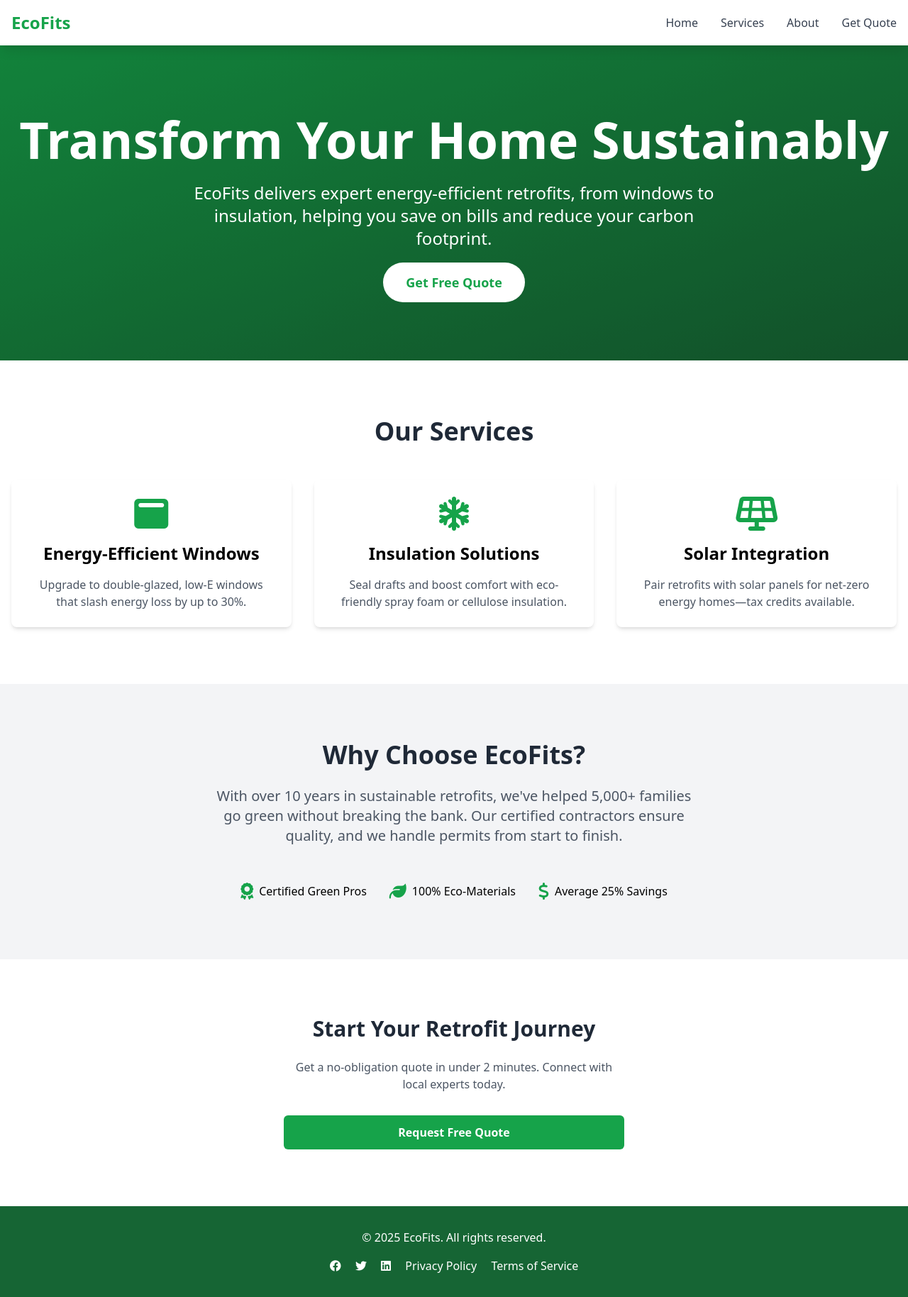
After one commit to BRYANXII/Ecofits, a Django app: template eco-retrofits/leads/templates/leads/home page/home_page.html in a window 1280 px wide. The commit adds this page. Shown: the whole page at 71% size. Run offline with Django 5.2, Linux system fonts and the light colour scheme; the template is opened without the code that fills it, so the values that code supplies are empty; some libraries are stand-ins or nearby versions.

Commit message:
adding home page

```diff
--- /dev/null
+++ b/eco-retrofits/leads/templates/leads/home page/home_page.html
@@ -0,0 +1,112 @@
+{% load static %}
+<!DOCTYPE html>
+<html lang="en">
+<head>
+    <meta charset="UTF-8">
+    <meta name="viewport" content="width=device-width, initial-scale=1.0">
+    <title>EcoFits - Sustainable Home Retrofits</title>
+    <script src="https://cdn.tailwindcss.com"></script>
+    <link rel="stylesheet" href="https://cdnjs.cloudflare.com/ajax/libs/font-awesome/6.4.0/css/all.min.css">
+    <style>
+        .fade-in { animation: fadeIn 0.8s ease-out; }
+        @keyframes fadeIn { from { opacity: 0; transform: translateY(30px); } to { opacity: 1; transform: translateY(0); } }
+    </style>
+</head>
+<body class="bg-gray-50">
+    <!-- Navigation -->
+    <nav class="bg-white shadow-lg sticky top-0 z-50">
+        <div class="container mx-auto px-4 py-4 flex justify-between items-center">
+            <div class="text-2xl font-bold text-green-600">EcoFits</div>
+            <ul class="hidden md:flex space-x-8">
+                <li><a href="#home" class="text-gray-700 hover:text-green-600">Home</a></li>
+                <li><a href="#services" class="text-gray-700 hover:text-green-600">Services</a></li>
+                <li><a href="#about" class="text-gray-700 hover:text-green-600">About</a></li>
+                <li><a href="{% url 'quote_request' %}" class="text-gray-700 hover:text-green-600">Get Quote</a></li>
+            </ul>
+            <button class="md:hidden text-green-600"><i class="fas fa-bars text-xl"></i></button>
+        </div>
+    </nav>
+
+    <!-- Hero Section -->
+    <section id="home" class="bg-gradient-to-br from-green-600 to-green-800 text-white py-24 relative overflow-hidden">
+        <div class="absolute inset-0 bg-black/20"></div>
+        <div class="container mx-auto px-4 relative z-10 text-center fade-in">
+            <h1 class="text-5xl md:text-7xl font-bold mb-6">Transform Your Home Sustainably</h1>
+            <p class="text-xl md:text-2xl mb-8 max-w-3xl mx-auto">EcoFits delivers expert energy-efficient retrofits, from windows to insulation, helping you save on bills and reduce your carbon footprint.</p>
+            <a href="{% url 'quote_request' %}" class="bg-white text-green-600 px-8 py-4 rounded-full font-semibold text-lg hover:bg-green-100 transition duration-300">Get Free Quote</a>
+        </div>
+    </section>
+
+    <!-- Services Section -->
+    <section id="services" class="py-20 bg-white">
+        <div class="container mx-auto px-4">
+            <h2 class="text-4xl font-bold text-center mb-12 text-gray-800 fade-in">Our Services</h2>
+            <div class="grid md:grid-cols-3 gap-8">
+                <div class="text-center p-6 rounded-lg shadow-md hover:shadow-lg transition duration-300 fade-in">
+                    <div class="text-green-600 text-5xl mb-4"><i class="fas fa-window-maximize"></i></div>
+                    <h3 class="text-2xl font-semibold mb-4">Energy-Efficient Windows</h3>
+                    <p class="text-gray-600">Upgrade to double-glazed, low-E windows that slash energy loss by up to 30%.</p>
+                </div>
+                <div class="text-center p-6 rounded-lg shadow-md hover:shadow-lg transition duration-300 fade-in">
+                    <div class="text-green-600 text-5xl mb-4"><i class="fas fa-snowflake"></i></div>
+                    <h3 class="text-2xl font-semibold mb-4">Insulation Solutions</h3>
+                    <p class="text-gray-600">Seal drafts and boost comfort with eco-friendly spray foam or cellulose insulation.</p>
+                </div>
+                <div class="text-center p-6 rounded-lg shadow-md hover:shadow-lg transition duration-300 fade-in">
+                    <div class="text-green-600 text-5xl mb-4"><i class="fas fa-solar-panel"></i></div>
+                    <h3 class="text-2xl font-semibold mb-4">Solar Integration</h3>
+                    <p class="text-gray-600">Pair retrofits with solar panels for net-zero energy homes—tax credits available.</p>
+                </div>
+            </div>
+        </div>
+    </section>
+
+    <!-- About Section -->
+    <section id="about" class="py-20 bg-gray-100">
+        <div class="container mx-auto px-4 text-center">
+            <h2 class="text-4xl font-bold mb-6 text-gray-800 fade-in">Why Choose EcoFits?</h2>
+            <p class="text-xl text-gray-600 mb-12 max-w-2xl mx-auto fade-in">With over 10 years in sustainable retrofits, we've helped 5,000+ families go green without breaking the bank. Our certified contractors ensure quality, and we handle permits from start to finish.</p>
+            <div class="flex flex-col md:flex-row justify-center items-center space-y-4 md:space-y-0 md:space-x-8 fade-in">
+                <div class="flex items-center"><i class="fas fa-award text-green-600 text-2xl mr-2"></i><span>Certified Green Pros</span></div>
+                <div class="flex items-center"><i class="fas fa-leaf text-green-600 text-2xl mr-2"></i><span>100% Eco-Materials</span></div>
+                <div class="flex items-center"><i class="fas fa-dollar-sign text-green-600 text-2xl mr-2"></i><span>Average 25% Savings</span></div>
+            </div>
+        </div>
+    </section>
+
+    <!-- Contact/Lead Capture Section -->
+    <section id="contact" class="py-20 bg-white">
+        <div class="container mx-auto px-4 max-w-lg mx-auto fade-in">
+            <h2 class="text-3xl font-bold text-center mb-6 text-gray-800">Start Your Retrofit Journey</h2>
+            <p class="text-center text-gray-600 mb-8">Get a no-obligation quote in under 2 minutes. Connect with local experts today.</p>
+            <a href="{% url 'quote_request' %}" class="block text-center bg-green-600 text-white py-3 px-6 rounded-md hover:bg-green-700 transition duration-200 font-semibold">Request Free Quote</a>
+        </div>
+    </section>
+
+    <!-- Footer -->
+    <footer class="bg-green-800 text-white py-8">
+        <div class="container mx-auto px-4 text-center">
+            <p class="mb-4">&copy; 2025 EcoFits. All rights reserved.</p>
+            <div class="space-x-4">
+                <a href="#" class="hover:text-green-300"><i class="fab fa-facebook"></i></a>
+                <a href="#" class="hover:text-green-300"><i class="fab fa-twitter"></i></a>
+                <a href="#" class="hover:text-green-300"><i class="fab fa-linkedin"></i></a>
+                <a href="#" class="hover:text-green-300">Privacy Policy</a>
+                <a href="#" class="hover:text-green-300">Terms of Service</a>
+            </div>
+        </div>
+    </footer>
+
+    <script>
+        // Simple smooth scrolling for nav links
+        document.querySelectorAll('a[href^="#"]').forEach(anchor => {
+            anchor.addEventListener('click', function (e) {
+                e.preventDefault();
+                document.querySelector(this.getAttribute('href')).scrollIntoView({
+                    behavior: 'smooth'
+                });
+            });
+        });
+    </script>
+</body>
+</html>
--- a/eco-retrofits/leads/views.py
+++ b/eco-retrofits/leads/views.py
@@ -1,5 +1,9 @@
 from django.shortcuts import render, redirect
 from .forms import LeadForm
+
+def home(request):
+    """Renders the home page as the site landing."""
+    return render(request, 'leads/home.html')
 
 def lead_capture(request):
     if request.method == 'POST':
```
Also changed, not shown: eco-retrofits/leads/templates/leads/lead_form.html (+64 -18 lines), eco-retrofits/leads/templates/leads/thank_you.html (+6 -18 lines), eco-retrofits/db.sqlite3, eco-retrofits/leads/migrations/0001_initial.py (added).
